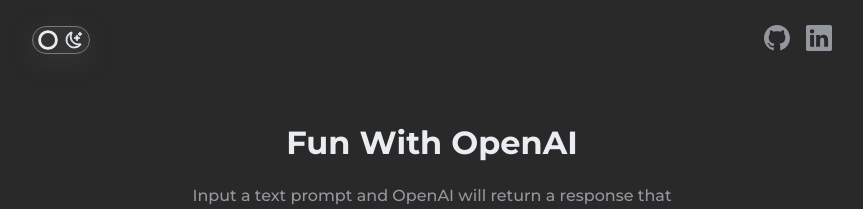
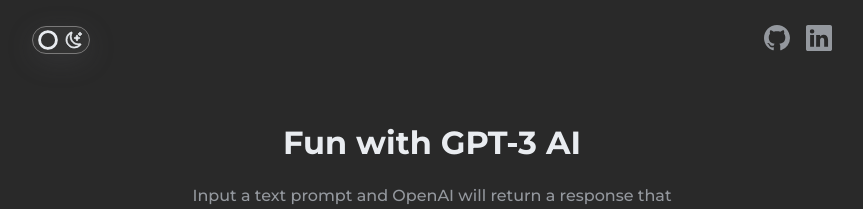
Before and after one commit to jclind/shopify-intern-challenge-2022, a React (Create React App) app: page / in a window 1280 px wide. Shown: the top 209 px of the page, without its empty margins (208-1071 px from the left). Built offline with nearby package versions, Linux system fonts and the light colour scheme.

Commit message:
feat: add page title and favicon.

```diff
--- a/public/index.html
+++ b/public/index.html
@@ -24,7 +24,7 @@
       work correctly both with client-side routing and a non-root public URL.
       Learn how to configure a non-root public URL by running `npm run build`.
     -->
-    <title>React App</title>
+    <title>Fun with GPT-3</title>
   </head>
   <body>
     <noscript>You need to enable JavaScript to run this app.</noscript>
--- a/src/Components/FormContainer/FormContainer.js
+++ b/src/Components/FormContainer/FormContainer.js
@@ -67,7 +67,7 @@
 
   return (
     <div className='form-container'>
-      <h1 className='title'>Fun With OpenAI</h1>
+      <h1 className='title'>Fun with GPT-3 AI</h1>
       <p className='description'>
         Input a text prompt and OpenAI will return a response that attempts to
         answer/match your prompt. E.g. with prompt "Write a tagline for an ice
```
Also changed, not shown: 1 other file (tests, documents, lock files or other folders).
